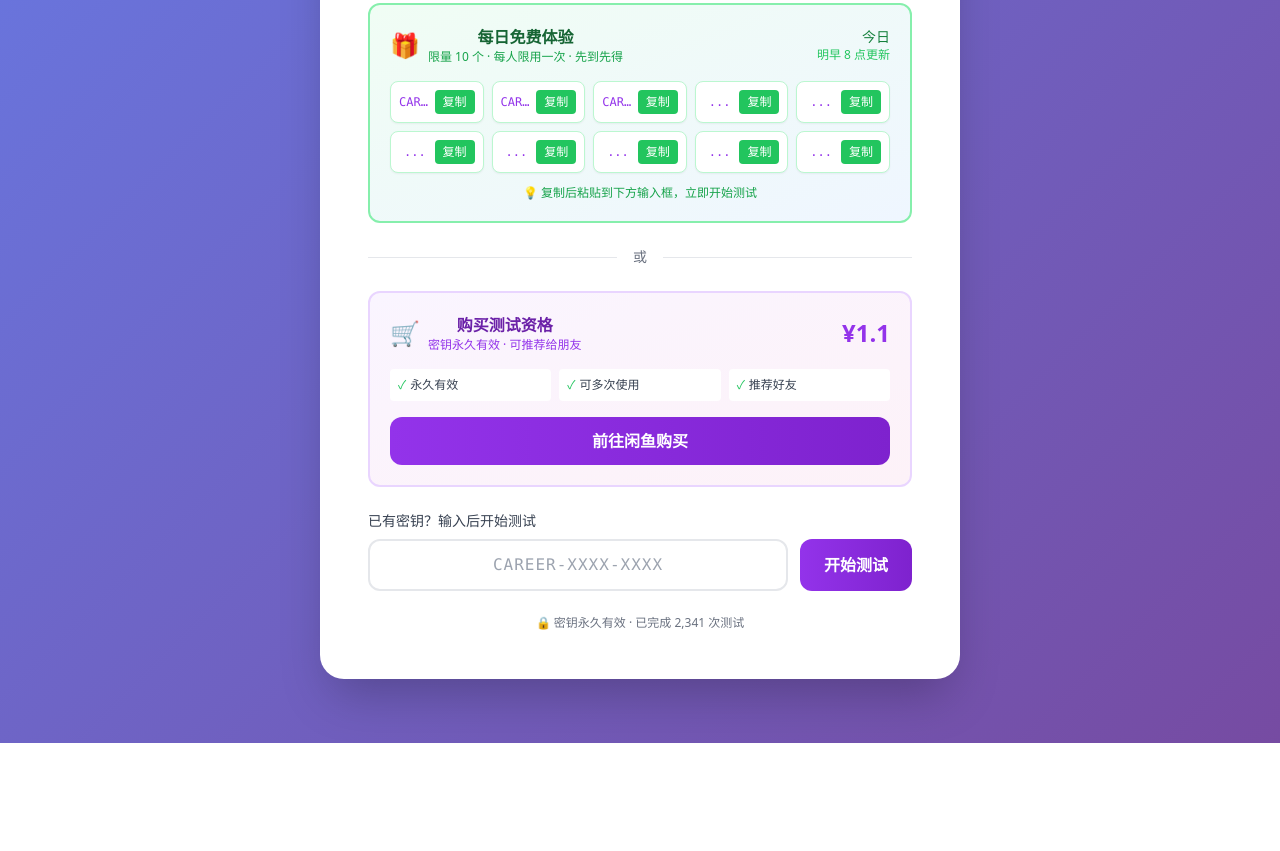
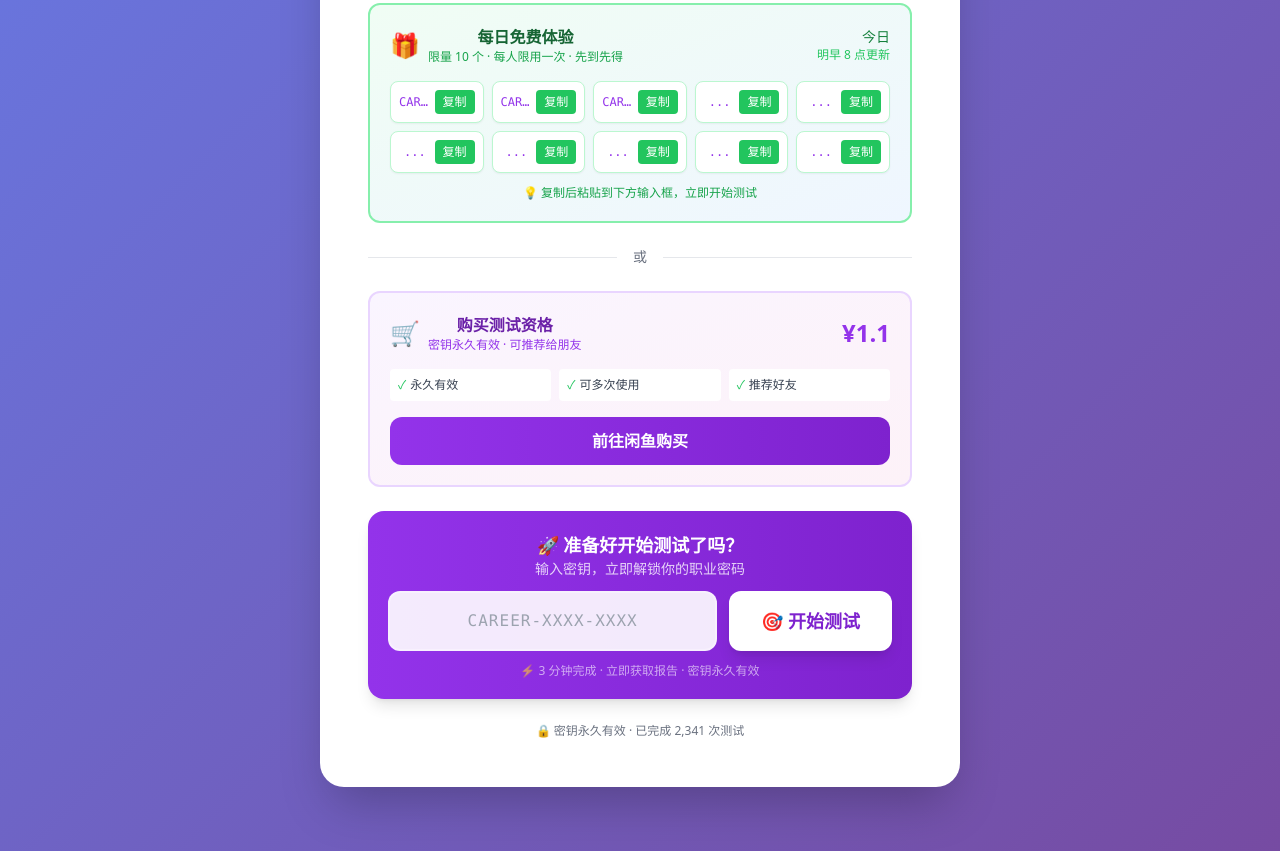
Before and after one commit to deryow/career-test, a plain HTML site: page index.html in a window 1280 px wide. Shown: the part 501-1352 px from the top of the page. Before the commit the page ends 1244 px from the top, so only its background shows below. Drawn offline with nearby package versions, Linux system fonts and the light colour scheme; no server answers.

Commit message:
feat: 增强测试按钮视觉效果，更加醒目

```diff
--- a/index.html
+++ b/index.html
@@ -195,18 +195,24 @@
                 </div>
 
                 <!-- 密钥输入框 + 开始测试 -->
-                <div class="mb-6">
-                    <label class="block text-sm font-medium text-gray-700 mb-2 text-left">
-                        已有密钥？输入后开始测试
-                    </label>
+                <div class="bg-gradient-to-r from-purple-600 to-purple-700 rounded-2xl p-5 shadow-lg mb-6">
+                    <div class="text-center mb-3">
+                        <p class="text-white font-bold text-lg">🚀 准备好开始测试了吗？</p>
+                        <p class="text-white/80 text-sm">输入密钥，立即解锁你的职业密码</p>
+                    </div>
+
                     <div class="flex gap-3">
                         <input type="text" id="access-key-input" placeholder="CAREER-XXXX-XXXX"
-                            class="flex-1 px-4 py-3 border-2 border-gray-200 rounded-xl focus:border-purple-500 focus:outline-none text-base font-mono tracking-wider uppercase text-center"
+                            class="flex-1 px-4 py-4 border-2 border-white/30 rounded-xl focus:border-white focus:outline-none text-base font-mono tracking-wider uppercase text-center bg-white/90"
                             style="letter-spacing: 1px;">
-                        <button onclick="verifyKeyAndStart()" class="bg-gradient-to-r from-purple-600 to-purple-700 text-white font-bold py-3 px-6 rounded-xl hover:from-purple-700 hover:to-purple-800 transition whitespace-nowrap">
-                            开始测试
+                        <button onclick="verifyKeyAndStart()" class="bg-white text-purple-700 font-black text-lg py-4 px-8 rounded-xl hover:bg-purple-50 transition whitespace-nowrap shadow-lg transform hover:scale-105">
+                            🎯 开始测试
                         </button>
                     </div>
+
+                    <p class="text-white/60 text-xs mt-3 text-center">
+                        ⚡ 3 分钟完成 · 立即获取报告 · 密钥永久有效
+                    </p>
                 </div>
 
                 <p class="text-xs text-gray-500 mt-4">
```
